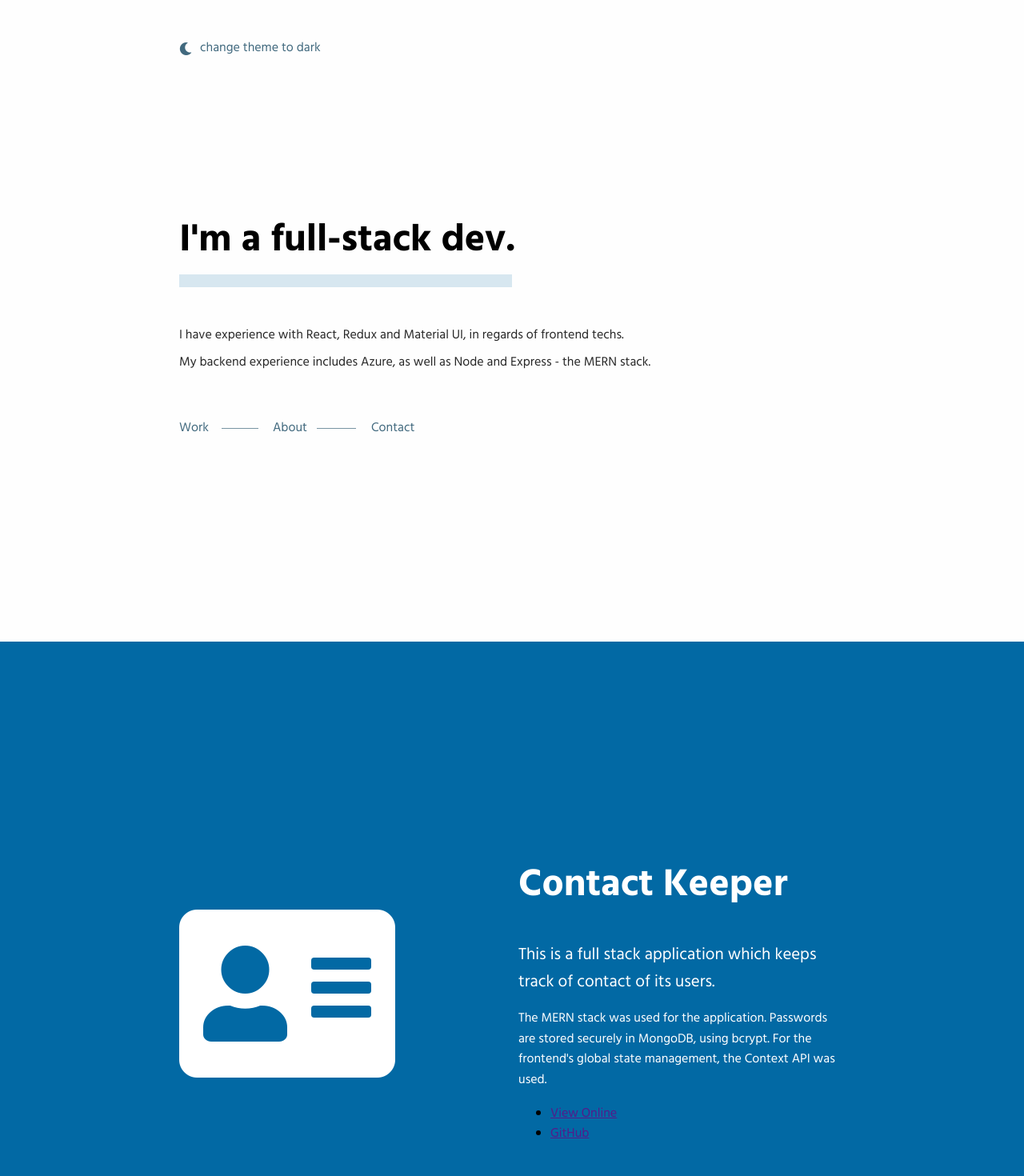
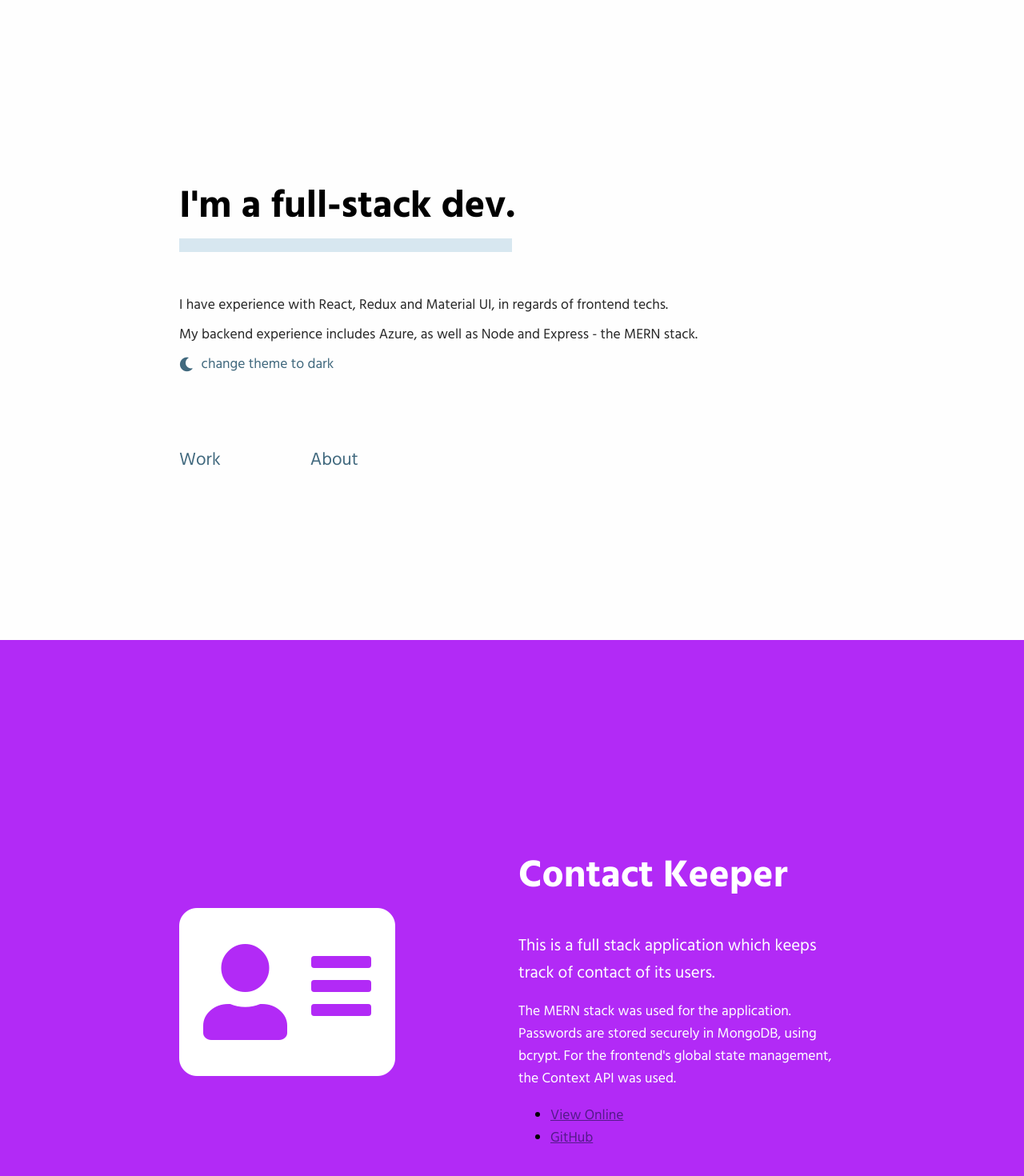
Before and after one commit to danielagg/typewriter-landing, a React (Create React App) app: page / in a window 1280 px wide. Shown: the top 1470 px of the page at 80% size. Built offline with nearby package versions, Linux system fonts and the light colour scheme.

Commit message:
Redesigning landing, created About Me

```diff
--- a/src/App.js
+++ b/src/App.js
@@ -2,16 +2,16 @@ import React from "react";
 import "./styles/combined.css";
 
 // Components
-import ThemeSelector from "./components/ThemeSelector";
 import Landing from "./components/landing/Landing";
 import PortoflioWrapper from "./components/portfolio/PortfolioWrapper";
+import About from "./components/about/About";
 
 function App() {
   return (
     <>
-      <ThemeSelector />
       <Landing />
       <PortoflioWrapper />
+      <About />
     </>
   );
 }
--- /dev/null
+++ b/src/components/about/About.jsx
@@ -0,0 +1,41 @@
+import React from "react";
+
+const About = () => {
+  return (
+    <div className="about-me-wrapper">
+      <div className="about-me-left-container">
+        <h1>About Me</h1>
+        <hr className="landing-title-separator" />
+        <p className="about-me-description">
+          Morbi est nulla, tincidunt eu hendrerit eget, maximus id velit. Nunc
+          porta venenatis nunc, vitae.
+        </p>
+        <span>
+          <a href="#">Download CV</a>
+        </span>
+      </div>
+      <div className="about-me-right-container">
+        <p className="about-me-description">
+          Lorem ipsum dolor sit amet, consectetur adipiscing elit. Morbi est
+          nulla, tincidunt eu hendrerit eget, maximus id velit. Nunc porta
+          venenatis nunc, vitae cursus mi bibendum et.
+        </p>
+
+        <p className="about-me-description">
+          Proin nec purus sed nisl feugiat placerat. Proin quis ultrices quam.
+          Sed id eros molestie, laoreet quam at, sodales libero. Etiam faucibus
+          enim vel nisl imperdiet viverra. Vivamus aliquet nibh nec lacus
+          sagittis, in tempus urna sagittis. Nullam nec volutpat arcu.
+        </p>
+
+        <ul>
+          <li>LinkedIn</li>
+          <li>GitHub</li>
+          <li>Twitter</li>
+        </ul>
+      </div>
+    </div>
+  );
+};
+
+export default About;
--- a/src/components/landing/Landing.jsx
+++ b/src/components/landing/Landing.jsx
@@ -1,5 +1,6 @@
 import React, { useEffect } from "react";
 import TypeWriter from "../../typeWriter.js";
+import ThemeSelector from "../ThemeSelector";
 
 const Landing = () => {
   const initializeWriter = () => {
@@ -31,11 +32,12 @@ const Landing = () => {
         MERN stack.
       </p>
 
+      <ThemeSelector />
+
       <nav className="landing-navigation">
         <ul>
           <li>Work</li>
           <li>About</li>
-          <li>Contact</li>
         </ul>
       </nav>
     </div>
--- a/src/components/portfolio/PortfolioWrapper.jsx
+++ b/src/components/portfolio/PortfolioWrapper.jsx
@@ -9,7 +9,19 @@ const PortfolioWrapper = () => {
         "This is a full stack application which keeps track of contact of its users.",
       descParagraph:
         "The MERN stack was used for the application. Passwords are stored securely in MongoDB, using bcrypt. For the frontend's global state management, the Context API was used.",
-      background: "#0269A4",
+      background: "#B22AF6",
+      color: "#FFFFFF",
+      icon: "fas fa-address-card",
+      viewOnlineLine: "",
+      githubLink: ""
+    },
+    {
+      title: "Museum",
+      descHeading:
+        "This is a full stack application which keeps track of contact of its users.",
+      descParagraph:
+        "The MERN stack was used for the application. Passwords are stored securely in MongoDB, using bcrypt. For the frontend's global state management, the Context API was used.",
+      background: "#D01A57",
       color: "#FFFFFF",
       icon: "fas fa-address-card",
       viewOnlineLine: "",
@@ -21,7 +33,7 @@ const PortfolioWrapper = () => {
         "This very website, a simple, serverless React App running on Zeit.",
       descParagraph:
         "A fairly static site (no backend, no global state on frontend), deployed to Zeit, via Continuous Delivery.",
-      background: "#000000",
+      background: "#50DBC4",
       color: "#FFFFFF",
       icon: "fas fa-map-marker-alt",
       viewOnlineLine: "",
--- /dev/null
+++ b/src/styles/about.css
@@ -0,0 +1,26 @@
+@import "variables.css";
+
+.about-me-wrapper {
+  height: 100vh;
+  margin: 0 auto;
+  display: grid;
+  grid-template-columns: 0.8fr 1fr;
+  grid-gap: 5rem;
+  align-items: center;
+  width: 65%;
+  padding-top: 0;
+}
+
+.about-me-left-container h1 {
+  font-size: 3rem;
+}
+
+.about-me-description {
+  color: var(--faded-primary-color);
+}
+
+@media (min-width: 320px) and (max-width: 480px) {
+  .about-me-wrapper {
+    grid-template-columns: 1fr;
+  }
+}
--- /dev/null
+++ b/src/styles/animations.css
@@ -0,0 +1,22 @@
+@keyframes pulse {
+  0% {
+    opacity: 0;
+  }
+  50% {
+    opacity: 0;
+  }
+  100% {
+    opacity: 1;
+  }
+}
+
+@keyframes moveInFromBottom {
+  0% {
+    opacity: 0;
+    transform: translateY(10rem);
+  }
+  100% {
+    opacity: 1;
+    transform: translate(0);
+  }
+}
--- a/src/styles/combined.css
+++ b/src/styles/combined.css
@@ -1,3 +1,4 @@
 @import "main.css";
 @import "theme-selector.css";
 @import "portfolio.css";
+@import "about.css";
--- a/src/styles/main.css
+++ b/src/styles/main.css
@@ -1,5 +1,6 @@
 @import url("https://fonts.googleapis.com/css?family=Hind:400,500,700&display=swap");
 @import "variables.css";
+@import "animations.css";
 
 html.transition,
 html.transition *,
@@ -13,18 +14,19 @@ body {
   font-family: "Hind", sans-serif;
   line-height: 1.6;
   margin: 0;
+  padding: 0;
   background: var(--main-bg);
   color: var(--primary-color);
+  font-size: 110%;
 }
 
 .landing-container {
-  height: 101vh;
+  height: 100vh;
   display: flex;
   flex-direction: column;
   justify-content: center;
   margin: 0 auto;
   width: 65%;
-  padding-top: 0;
 }
 
 .landing-typed-title {
@@ -57,18 +59,6 @@ body {
   animation: pulse 0.8s infinite;
 }
 
-@keyframes pulse {
-  0% {
-    opacity: 0;
-  }
-  50% {
-    opacity: 0;
-  }
-  100% {
-    opacity: 1;
-  }
-}
-
 .landing-description {
   margin: 0 0 0.5em 0;
   animation: moveInFromBottom 0.4s ease-out;
@@ -76,7 +66,7 @@ body {
 }
 
 .landing-navigation {
-  margin-top: 2em;
+  margin-top: 4em;
   animation: moveInFromBottom 0.5s ease-out;
 }
 
@@ -85,9 +75,9 @@ body {
 }
 
 .landing-navigation ul li {
+  font-size: 1.4rem;
   display: inline-block;
-  padding: 0 5em 0 0;
-  margin: 0;
+  margin: 0 5em 0 0;
   position: relative;
   transition: 0.2s;
   cursor: pointer;
@@ -98,30 +88,8 @@ body {
   color: var(--hover-link-color);
 }
 
-.landing-navigation ul li::after {
-  content: "";
-  position: absolute;
-  background: var(--link-color);
-  opacity: 0.7;
-  top: 50%;
-  right: 15%;
-  width: 40%;
-  height: 1px;
-}
-
-.landing-navigation ul li:last-of-type::after {
-  display: none;
-}
-
-@keyframes moveInFromBottom {
-  0% {
-    opacity: 0;
-    transform: translateY(10rem);
-  }
-  100% {
-    opacity: 1;
-    transform: translate(0);
-  }
+.landing-navigation ul li:hover::after {
+  transform: scaleY(10);
 }
 
 @media (min-width: 320px) and (max-width: 480px) {
--- a/src/styles/portfolio.css
+++ b/src/styles/portfolio.css
@@ -9,6 +9,7 @@
   margin: 0 auto;
   width: 65%;
   padding-top: 0;
+  transition: background-color 700ms;
 }
 
 .portfolio-item-icon {
--- a/src/styles/theme-selector.css
+++ b/src/styles/theme-selector.css
@@ -1,4 +1,5 @@
 @import "variables.css";
+@import "animations.css";
 
 .theme-selector-control {
   cursor: pointer;
@@ -10,8 +11,8 @@
   font: inherit;
   display: flex;
   justify-content: flex-start;
-  margin: 3em auto -5em auto;
   width: 65%;
+  animation: moveInFromBottom 0.4s ease-out;
 }
 
 .theme-selector-icon {
@@ -24,6 +25,6 @@
 
 @media (min-width: 320px) and (max-width: 480px) {
   .theme-selector-control {
-    margin: 2em 0 1em 1em;
+    margin: 0;
   }
 }
```
Also changed, not shown: 1 other file (tests, documents, lock files or other folders).
